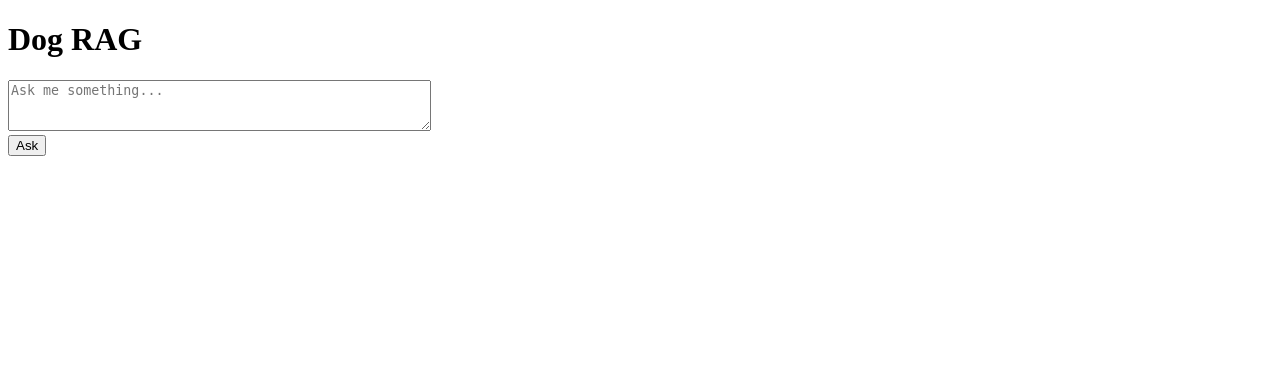
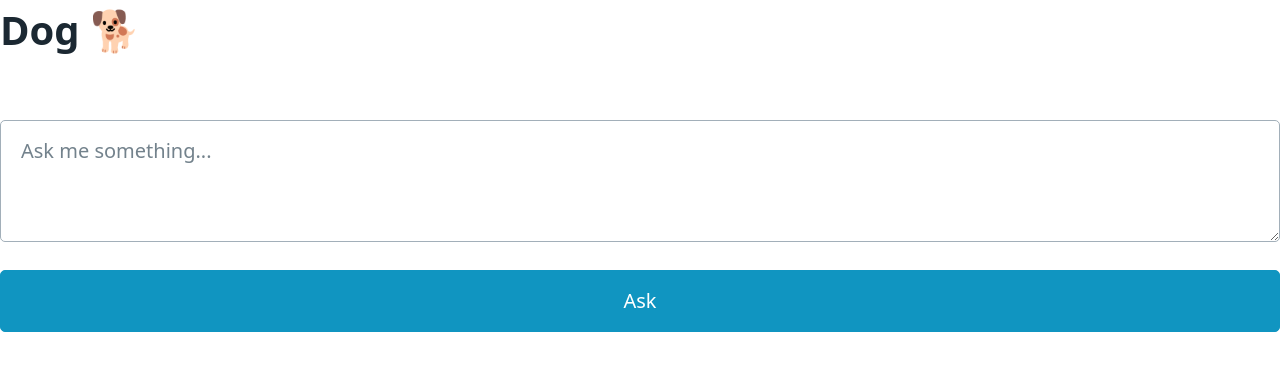
Before and after one commit to araujoviana/dog, a FastAPI app: page / in a window 1280 px wide. Shown: the top 371 px of the page. Run offline with FastAPI, Linux system fonts and the light colour scheme; parts of the project's set-up code (start-up, migrations or seed data) failed here and were passed over; some libraries are stand-ins or nearby versions.

Commit message:
Format frontend

```diff
--- a/pyproject.toml
+++ b/pyproject.toml
@@ -25,4 +25,5 @@ dependencies = [
     "jinja2>=3.1.6",
     "argparse>=1.4.0",
     "python-multipart>=0.0.20",
+    "markdown>=3.8.2",
 ]
--- a/server.py
+++ b/server.py
@@ -1,12 +1,15 @@
 from fastapi import FastAPI, Form, Request
 from fastapi.responses import HTMLResponse
 from fastapi.templating import Jinja2Templates
+from fastapi.staticfiles import StaticFiles
+import markdown
 import uvicorn
 
+# REVIEW consider renaming to something not called main
 from main import RAGPipeline
 
-
 app = FastAPI()
+app.mount("/static", StaticFiles(directory="static"), name="static")
 
 rag = RAGPipeline()
 rag.build_knowledge_base()
@@ -21,9 +24,11 @@ def get_home(request: Request):
 
 @app.post("/ask", response_class=HTMLResponse)
 def post_ask(request: Request, query: str = Form(...)):
-    answer = rag.query(query)
+    raw_answer = rag.query(query)
+    html_answer = markdown.markdown(raw_answer, extensions=["fenced_code", "tables"])
+
     return templates.TemplateResponse(
-        "fragments/answer.html", {"request": request, "answer": answer}
+        "fragments/answer.html", {"request": request, "answer": html_answer}
     )
 
 
--- a/templates/fragments/answer.html
+++ b/templates/fragments/answer.html
@@ -1,3 +1,3 @@
 <div class="answer">
-    <p><strong>Answer:</strong> {{ answer }}</p>
+    <p>{{ answer | safe }}</p>
 </div>
--- a/templates/index.html
+++ b/templates/index.html
@@ -4,10 +4,13 @@
 <head>
     <title>Dog RAG</title>
     <script src="https://unpkg.com/htmx.org@1.9.10"></script>
+    <link rel="stylesheet" href="https://unpkg.com/@picocss/pico@latest/css/pico.min.css">
+    <link rel="stylesheet" href="/static/styles.css">
 </head>
 
 <body>
-    <h1>Dog RAG</h1>
+    <div class="rag-top">
+        <h1>Dog 🐕</h1>
 
         <form hx-post="/ask" hx-target="#result" hx-swap="innerHTML">
             <textarea name="query" rows="3" cols="50" placeholder="Ask me something..."></textarea>
@@ -16,6 +19,7 @@
         </form>
 
         <div id="result"></div>
+    </div>
 </body>
 
 </html>
```
Also changed, not shown: static/styles.css (added). Lines whose indentation alone changed are shown as unchanged.
